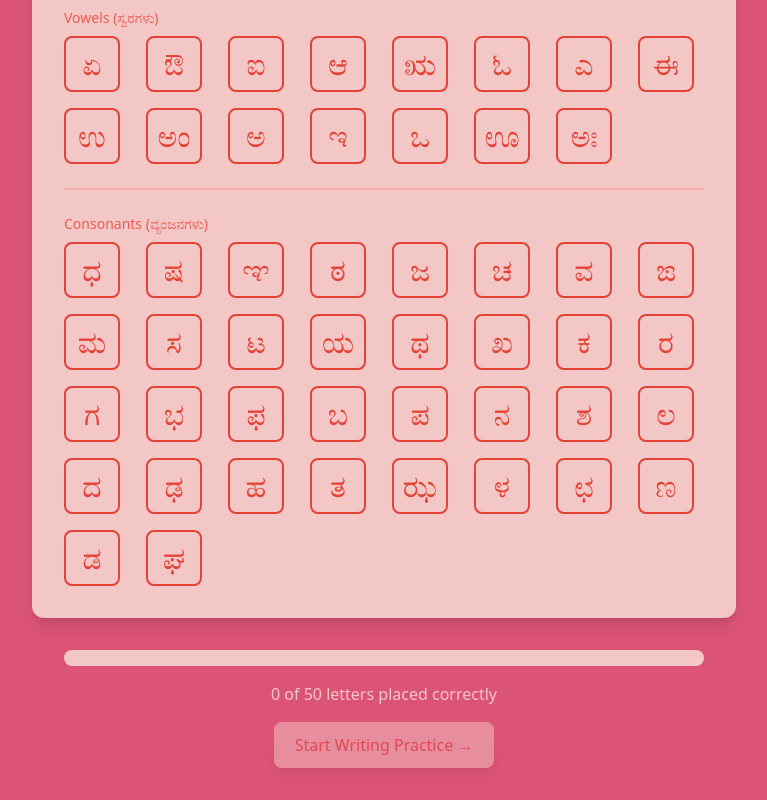
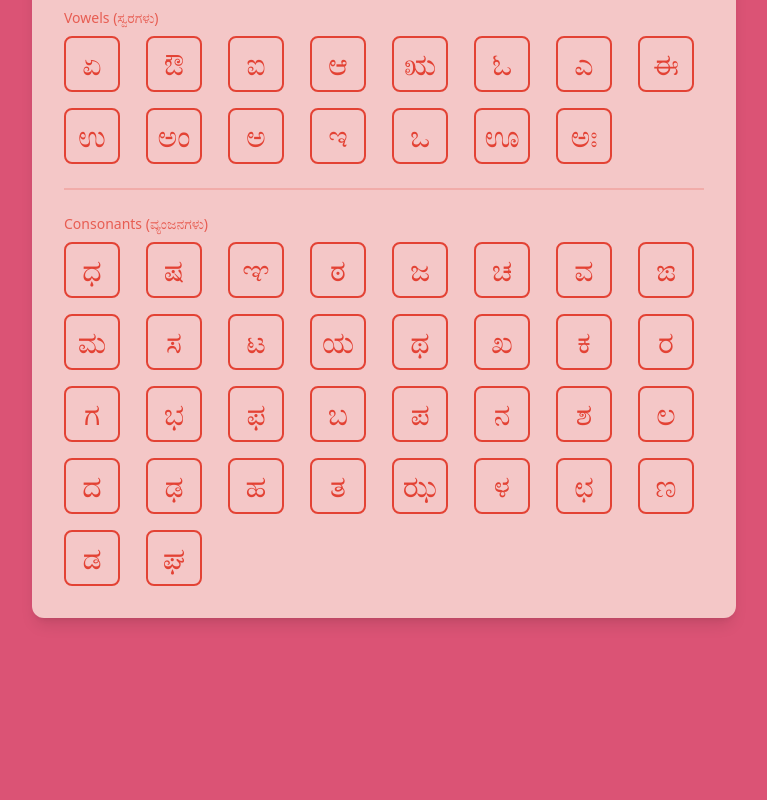
Before and after one commit to AndroAvi/lexidrop, a React (Vite) app: page /bento in a window 1280 px wide. Shown: the part 1026-1826 px from the top of the page, without its empty margins (256-1023 px from the left). After the commit the page ends 1676 px from the top, so only its background shows below. Built offline with nearby package versions, Linux system fonts and the light colour scheme.

Commit message:
remove unnecessary button

```diff
--- a/src/components/AlphabetBoard.jsx
+++ b/src/components/AlphabetBoard.jsx
@@ -74,7 +74,7 @@ const blankSpaces = Array(blankSpacesNeeded).fill().map((_, index) => ({
 // Combine vowels, blank spaces, and consonants
 const kannadaAlphabet = [...vowels, ...blankSpaces, ...consonants];
 
-const AlphabetBoard = ({ onStartPractice }) => {
+const AlphabetBoard = () => {
   // Track letters that have been correctly placed in their slots
   const [placedLetters, setPlacedLetters] = useState(new Set());
   const [showSuccess, setShowSuccess] = useState(false);
@@ -253,37 +253,7 @@ const AlphabetBoard = ({ onStartPractice }) => {
           </div>
         </DndProvider>
 
-        <div className="mt-8 text-center space-y-4">
-          {/* Progress Bar */}
-          <div className="w-[640px] mx-auto bg-[#F4C7C7] rounded-full h-4 overflow-hidden">
-            <div
-              className={`h-full transition-all duration-500 ease-out rounded-full
-                ${progress === 100 ? 'bg-[#E34234] animate-[pulse_2s_ease-in-out_infinite]' : 'bg-[#E34234]'}`}
-              style={{ width: `${progress}%` }}
-            />
-          </div>
-          <div className="text-[#F4C7C7] font-medium">
-            {progress === 100 ? (
-              <span className="text-[#F4C7C7] font-bold animate-[bounce_1s_ease-in-out_infinite]">
-                All letters placed correctly! Great job! 🎉
-              </span>
-            ) : (
-              <span>
-                {placedCount} of {totalLetters} letters placed correctly
-              </span>
-            )}
-          </div>
-          <button
-            onClick={() => progress === 100 && onStartPractice()}
-            className={`px-8 py-3 rounded-full text-lg font-semibold transform transition-all duration-300
-                     shadow-lg hover:shadow-xl ${progress === 100
-                       ? 'bg-[#E34234] text-[#F4C7C7] hover:bg-[#c93a2e] hover:scale-105'
-                       : 'bg-[#F4C7C7] text-[#E34234] hover:bg-[#f0baba] hover:scale-105 opacity-50 cursor-not-allowed'}`}
-            disabled={progress !== 100}
-          >
-            Start Writing Practice →
-          </button>
-        </div>
+
       </div>
     </div>
   );
```
